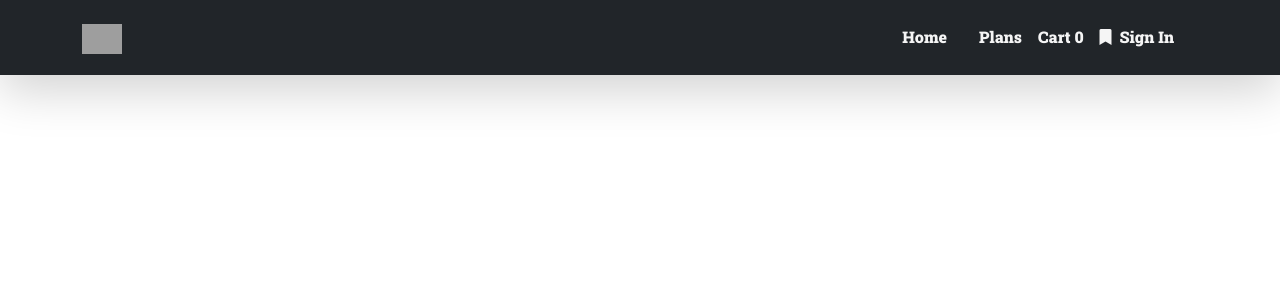
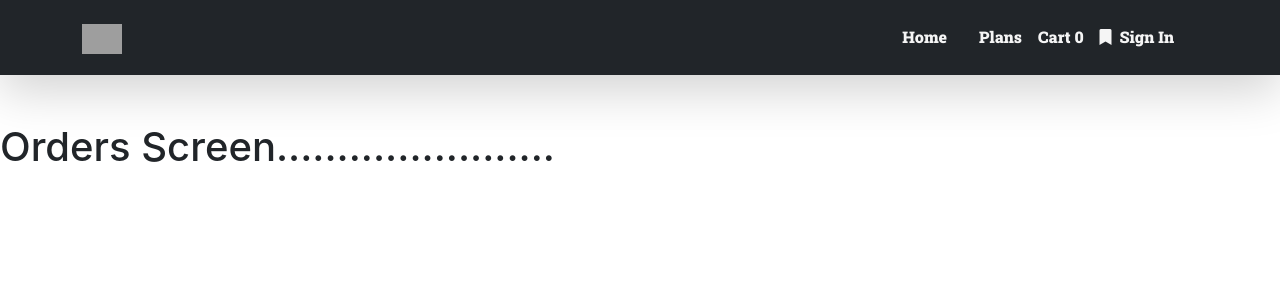
Before and after one commit to JoysonAJ/client, a React (Create React App) app: page /mystatus in a window 1280 px wide. Shown: the top 300 px of the page. Built offline with nearby package versions, Linux system fonts and the light colour scheme; grey boxes are pictures that could not be loaded.

Commit message:
started to design the confrirmed order in react

```diff
--- a/src/App.js
+++ b/src/App.js
@@ -6,6 +6,7 @@ import Basic_plans from "./screens/BasicPlans";
 import CartScreen from "./screens/CartScreen";
 import LoginScreen from "./screens/LoginScreen";
 import RegisterScreen from "./screens/RegisterScreen";
+import OrderScreen from "./screens/OrderScreen";
 
 function App() {
 
@@ -21,6 +22,7 @@ function App() {
                     <Route exact path="/cart" element={<CartScreen/>}/>
                     <Route exact path="/Login" element={<LoginScreen/>}/>
                     <Route exact path="/register" element={<RegisterScreen/>} />
+                    <Route exact path="/mystatus" element={<OrderScreen/>} />
                         {/*<Route exact path="/" element={<Home_layout />} />*/}
                         {/*<Route exact path="/about" element={<About_page />} />*/}
                         {/*<Route exact path="/login" element={<Login />} />*/}
--- a/src/actions/oderAction.js
+++ b/src/actions/oderAction.js
@@ -17,7 +17,7 @@ export const rechargedPack = (token, subTotal) => async (dispatch,getState) => {
         }
         const response = await axios.post("/api/orders/recharge_order", send_data)
         // const response = await axios.post("/api/orders/recharge_order")
-
+        // console.log(response)
 
         dispatch({
             type: 'RECHARGE_ORDER_SUCCESS'
@@ -27,7 +27,7 @@ export const rechargedPack = (token, subTotal) => async (dispatch,getState) => {
         dispatch({
             type: 'RECHARGE_ORDER_FAILED'
         })
-        // console.log(e)
+        console.log(e)
     }
 
 };
--- a/src/components/CheckOut.js
+++ b/src/components/CheckOut.js
@@ -10,9 +10,9 @@ function CheckOut(props) {
     //oderAction file is rechargedPack
 
     const HandleToken = (token) => {
-        console.log(token)
-        console.log(currentUser)
-        console.log("\n\n\n\n");
+        // console.log(token)
+        // console.log(currentUser)
+        // console.log("\n\n\n\n");
         dispatch(rechargedPack(token, props.totalAmount))
     }
     const userState = useSelector(state => state.loginUserReducer)
--- a/src/components/Navbar.js
+++ b/src/components/Navbar.js
@@ -58,8 +58,9 @@ export default function Navbar() {
                                             </a>
                                             <ul className="dropdown-menu  text-light bg-dark border border-warning user-drop-down">
                                                 <li className={"drop-down-login-details"}>
-                                                    <a className="dropdown-item text-light " href="./userDetails.html">..My
-                                                        status </a>
+                                                    <Link className="dropdown-item text-light " to="/mystatus">..My
+                                                        status
+                                                    </Link>
                                                 </li>
                                                 <li className={"drop-down-login-details"}>
                                                     <a className="dropdown-item text-light " href="#">Community</a>
--- a/src/reducers/orderReducer.js
+++ b/src/reducers/orderReducer.js
@@ -1,7 +1,6 @@
 export const rechargeOrderReducer =(state={},action)=>{
     switch (action.type){
         case 'RECHARGE_ORDER_REQUEST':
-            console.log("HERE it is comming..")
             return({
                 loading:true
             })
--- /dev/null
+++ b/src/screens/OrderScreen.js
@@ -0,0 +1,15 @@
+import React from 'react';
+
+function OrderScreen(props) {
+    return (
+        <>
+            <div>
+                <h1>
+                    Orders Screen.......................
+                </h1>
+            </div>
+        </>
+    );
+}
+
+export default OrderScreen;
```
